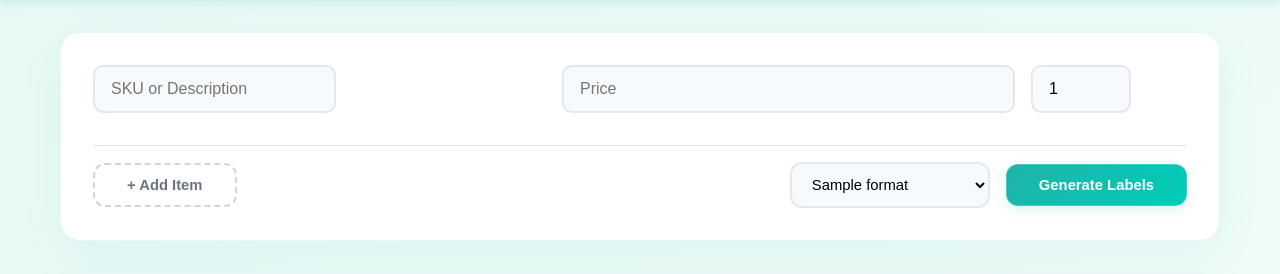
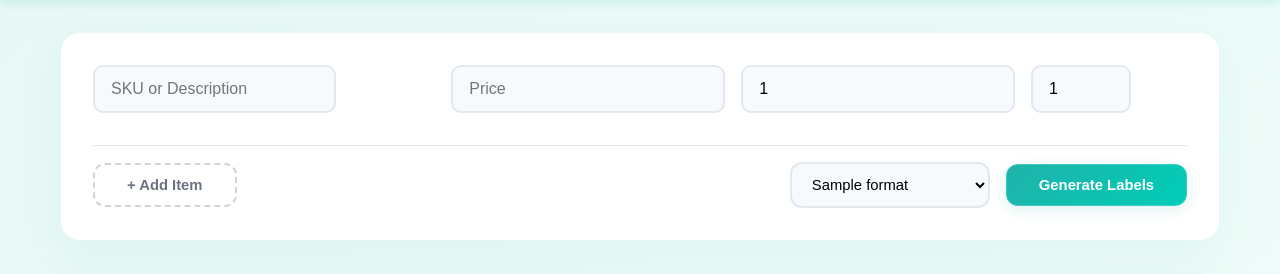
Before and after one commit to rewined/tools-dashboard, a Flask app: template templates/tools/labels.html in a window 1280 px wide. Shown: the part 60-334 px from the top of the page. Run offline with Flask 3, Linux system fonts and the light colour scheme; the template is opened without the code that fills it: most values are stand-ins (such as "Sample title", 1, 10 or a date in 2020).

Commit message:
Add case pack field to label printer
- Added case pack input field to labels.html form
- Updated CSS grid to accommodate the new field (5 columns)
- Modified JavaScript to handle case pack data collection and autofill
- Case pack values now properly passed to backend for PDF generation

🤖 Generated with [Claude Code](https://claude.ai/code)

Co-Authored-By: Claude <noreply@anthropic.com>

```diff
--- a/static/css/toolkit.css
+++ b/static/css/toolkit.css
@@ -238,7 +238,7 @@
 
 .item-row {
     display: grid;
-    grid-template-columns: 1fr 1fr 100px 40px;
+    grid-template-columns: 1fr 0.8fr 0.8fr 100px 40px;
     gap: 1rem;
     margin-bottom: 1rem;
     align-items: center;
--- a/static/js/labels.js
+++ b/static/js/labels.js
@@ -41,6 +41,7 @@ function addRow() {
             <div class="autocomplete-dropdown" style="display: none;"></div>
         </div>
         <input type="number" placeholder="Price" step="0.01" min="0" class="form-control price-input" data-row="${rowCount}">
+        <input type="number" placeholder="Case Pack" min="1" value="1" class="form-control case-input" data-row="${rowCount}">
         <input type="number" placeholder="QTY" min="1" value="1" class="form-control qty-input" data-row="${rowCount}">
         <button onclick="removeRow(${rowCount})" class="btn-remove">×</button>
     `;
@@ -81,10 +82,11 @@ function collectItems() {
     rows.forEach(row => {
         const sku = row.querySelector('.sku-input').value.trim();
         const price = parseFloat(row.querySelector('.price-input').value);
+        const casePack = parseInt(row.querySelector('.case-input').value) || 1;
         const quantity = parseInt(row.querySelector('.qty-input').value);
 
         if (sku && !isNaN(price) && !isNaN(quantity) && quantity > 0) {
-            // Find the product to get case quantity
+            // Find the product to get description
             const product = productsData.find(p =>
                 p.sku.toLowerCase() === sku.toLowerCase() ||
                 p.description.toLowerCase().includes(sku.toLowerCase())
@@ -94,7 +96,7 @@ function collectItems() {
                 sku: sku,
                 price: price,
                 quantity: quantity,
-                case_qty: product ? product.case_qty : 1,
+                case_qty: casePack,
                 description: product ? product.description : ''
             });
         }
@@ -164,6 +166,7 @@ function resetForm() {
     const firstRow = grid.querySelector('.item-row');
     firstRow.querySelector('.sku-input').value = '';
     firstRow.querySelector('.price-input').value = '';
+    firstRow.querySelector('.case-input').value = '1';
     firstRow.querySelector('.qty-input').value = '1';
 
     // Hide result section and show main sections
@@ -225,9 +228,10 @@ function setupAutocomplete(input) {
             input.value = sku;
             const row = input.closest('.item-row');
             row.querySelector('.price-input').value = price;
+            row.querySelector('.case-input').value = caseQty;
 
             dropdown.style.display = 'none';
-            row.querySelector('.qty-input').focus();
+            row.querySelector('.case-input').focus();
         }
     });
 
@@ -354,6 +358,7 @@ function populateFromCSV(data) {
                 <div class="autocomplete-dropdown" style="display: none;"></div>
             </div>
             <input type="number" placeholder="Price" step="0.01" min="0" class="form-control price-input" data-row="${rowCount}" value="${item.price || ''}">
+            <input type="number" placeholder="Case Pack" min="1" value="${item.case_qty || 1}" class="form-control case-input" data-row="${rowCount}">
             <input type="number" placeholder="QTY" min="1" value="${item.quantity || 1}" class="form-control qty-input" data-row="${rowCount}">
             <button onclick="removeRow(${rowCount})" class="btn-remove">×</button>
         `;
--- a/templates/tools/labels.html
+++ b/templates/tools/labels.html
@@ -12,6 +12,7 @@
                 <div class="autocomplete-dropdown" style="display: none;"></div>
             </div>
             <input type="number" placeholder="Price" step="0.01" min="0" class="form-control price-input" data-row="0">
+            <input type="number" placeholder="Case Pack" min="1" value="1" class="form-control case-input" data-row="0">
             <input type="number" placeholder="QTY" min="1" value="1" class="form-control qty-input" data-row="0">
             <button onclick="removeRow(0)" class="btn-remove" style="visibility: hidden;">×</button>
         </div>
```
